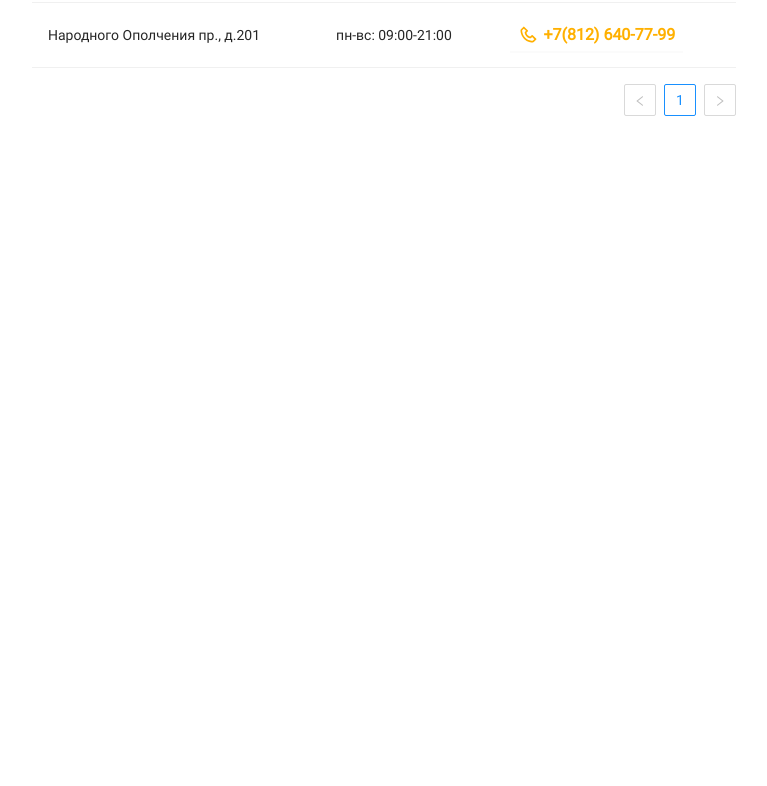
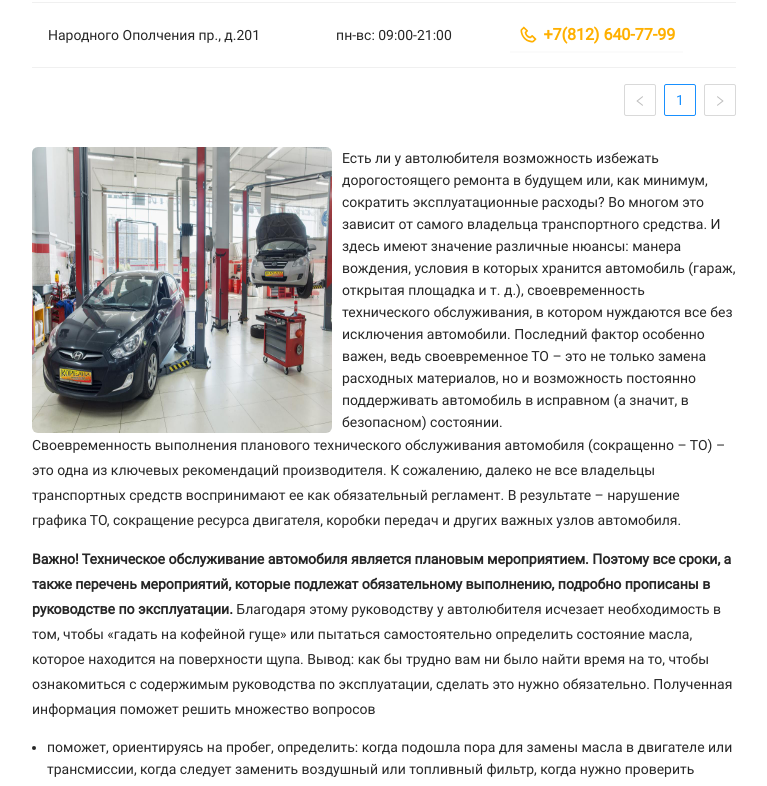
Before and after one commit to MuradKur/chinese.frontend.refresh, a React (Create React App) app: page /autoservice/technical-maintenance in a window 1280 px wide. Shown: the part 2000-2786 px from the top of the page, without its empty margins (416-1183 px from the left). Before the commit the page ends 2132 px from the top, so only its background shows below. Built offline with nearby package versions, Linux system fonts and the light colour scheme.

Commit message:
created tachnical mainstenance

```diff
--- a/src/pages/GuaranteePage/GuaranteePage.tsx
+++ b/src/pages/GuaranteePage/GuaranteePage.tsx
@@ -3,6 +3,8 @@ import Button from '../../components/Button/Button';
 import Details from '../../shablons/Details/Details';
 import './GuaranteePage.scss';
 import { COLORS } from '../../constants';
+import Footer from '../../components/Footer/Footer';
+import FloatingFooter from '../../components/FloatingFooter/FloatingFooter';
 
 interface IExternalProps {}
 
@@ -81,6 +83,7 @@ const GuaranteePage: FC<IProps> = () => {
 
           <iframe
             className="GuaranteePage-iframe"
+            title="iframe"
             width="560"
             height="315"
             src="https://www.youtube.com/embed/POfEa0kIxog"
@@ -111,6 +114,8 @@ const GuaranteePage: FC<IProps> = () => {
           </div>
         </div>
       </Details>
+      <Footer />
+      <FloatingFooter />
     </div>
   );
 };
--- a/src/pages/TechnicalMaintenance/TechnicalMaintenance.scss
+++ b/src/pages/TechnicalMaintenance/TechnicalMaintenance.scss
@@ -25,6 +25,11 @@
   }
 }
 
+.TechnicalMaintenance-content--image {
+  max-width: 300px;
+  border-radius: 6px;
+}
+
 .TechnicalMaintenance {
   .cars-list {
     display: flex;
--- a/src/pages/TechnicalMaintenance/TechnicalMaintenance.tsx
+++ b/src/pages/TechnicalMaintenance/TechnicalMaintenance.tsx
@@ -21,7 +21,10 @@ import sportage from '../../assets/sportage.png';
 import venga from '../../assets/venga.png';
 import notFoundCar from '../../assets/not-found-car.png';
 import sorento from '../../assets/sorento.png';
+import planovoe_to_avtomobilya from '../../assets/planovoe_to_avtomobilya.jpg';
 import { columns, dataSource } from '../CarService/CarService';
+import Footer from '../../components/Footer/Footer';
+import FloatingFooter from '../../components/FloatingFooter/FloatingFooter';
 
 interface IExternalProps {}
 
@@ -96,6 +99,7 @@ const TechnicalMaintenance: FC<IProps> = () => {
   }, []);
 
   return (
+    <>
       <Details>
         <div className="TechnicalMaintenance">
           <img
@@ -121,7 +125,7 @@ const TechnicalMaintenance: FC<IProps> = () => {
           <h3 className="text-center TechnicalMaintenance-title--h3 danger mb-3">
             HYUNDAI
           </h3>
-        <Row className="cars-list mb-3">{renderCars()}</Row>
+          <Row className="cars-list mb-3 flex-wrap">{renderCars()}</Row>
           <p className="text-center color-gray mb-0">
             Не нашли нужную модель или модификацию? Позвоните в любой СТО и
             получите бесплатную консультацию наших <br />
@@ -138,8 +142,8 @@ const TechnicalMaintenance: FC<IProps> = () => {
             <b className="mb-1">Внимание!</b>
             <p className="mb-0">
               Автовладельцы автомобильных марок SsangYong, Daewoo и Chevrolet
-            могут получить консультацию по стоимости ТО связавшись по телефону с
-            любым из наших технических центров.
+              могут получить консультацию по стоимости ТО связавшись по телефону
+              с любым из наших технических центров.
             </p>
           </Warning>
           <h3 className="text-center TechnicalMaintenance-title--h3 mb-3">
@@ -150,12 +154,127 @@ const TechnicalMaintenance: FC<IProps> = () => {
             СТАНЦИИ ТЕХНИЧЕСКОГО ОБСЛУЖИВАНИЯ
           </h3>
           <Table
-          className="wow fadeIn "
+            className="wow fadeIn mb-3"
             dataSource={dataSource}
             columns={columns}
           />
+          <div className="d-flex">
+            <img
+              className="TechnicalMaintenance-content--image"
+              src={planovoe_to_avtomobilya}
+              alt="planovoe_to_avtomobilya"
+            />
+            <div className="ml-2">
+              Есть ли у автолюбителя возможность избежать дорогостоящего ремонта
+              в будущем или, как минимум, сократить эксплуатационные расходы? Во
+              многом это зависит от самого владельца транспортного средства. И
+              здесь имеют значение различные нюансы: манера вождения, условия в
+              которых хранится автомобиль (гараж, открытая площадка и т. д.),
+              своевременность технического обслуживания, в котором нуждаются все
+              без исключения автомобили. Последний фактор особенно важен, ведь
+              своевременное ТО – это не только замена расходных материалов, но и
+              возможность постоянно поддерживать автомобиль в исправном (а
+              значит, в безопасном) состоянии.
+            </div>
+          </div>
+          <p>
+            Своевременность выполнения планового технического обслуживания
+            автомобиля (сокращенно – ТО) – это одна из ключевых рекомендаций
+            производителя. К сожалению, далеко не все владельцы транспортных
+            средств воспринимают ее как обязательный регламент. В результате –
+            нарушение графика ТО, сокращение ресурса двигателя, коробки передач
+            и других важных узлов автомобиля.
+          </p>
+          <p>
+            <b>
+              Важно! Техническое обслуживание автомобиля является плановым
+              мероприятием. Поэтому все сроки, а также перечень мероприятий,
+              которые подлежат обязательному выполнению, подробно прописаны в
+              руководстве по эксплуатации.{' '}
+            </b>
+            Благодаря этому руководству у автолюбителя исчезает необходимость в
+            том, чтобы «гадать на кофейной гуще» или пытаться самостоятельно
+            определить состояние масла, которое находится на поверхности щупа.
+            Вывод: как бы трудно вам ни было найти время на то, чтобы
+            ознакомиться с содержимым руководства по эксплуатации, сделать это
+            нужно обязательно. Полученная информация поможет решить множество
+            вопросов
+          </p>
+          <ul className="ml-3 mb-3">
+            <li className="mb-2">
+              поможет, ориентируясь на пробег, определить: когда подошла пора
+              для замены масла в двигателе или трансмиссии, когда следует
+              заменить воздушный или топливный фильтр, когда нужно проверить
+              состояние тормозных колодок и так далее;
+            </li>
+            <li className="mb-2">
+              поможет избежать лишних расходов: некоторые особо ответственные
+              водители обращаются к услугам сервисных специалистов намного чаще,
+              чем это необходимо, а преждевременная замена расходных материалов,
+              как мы понимаем, приводит к неоправданным денежным тратам;
+            </li>
+            <li>
+              поможет использовать расходные материалы и топливо,
+              соответствующие марке и другим особенностям своего транспортного
+              средства.
+            </li>
+          </ul>
+          <p>
+            Впрочем, что касается подходящих сортов масла или, к примеру,
+            разновидностей охлаждающей жидкости: в этих вопросах лучше всего
+            помогут разобраться сотрудники нашей сети станций технического
+            обслуживания. Они с готовностью предоставят подходящие расходники и
+            произведут плановое ТО:
+          </p>
+          <ul className="ml-3 mb-3">
+            <li className="mb-2">
+              произведут замену масел и других рабочих жидкостей в автомобиле;
+            </li>
+            <li className="mb-2">выполнят необходимые регулировки;</li>
+            <li className="mb-2">
+              заменят фильтры, свечи, ремни и другие расходные материалы;
+            </li>
+            <li>проведут компьютерную диагностику всех систем автомобиля.</li>
+          </ul>
+          <p>
+            Прошедший своевременное техническое обслуживаниеавтомобиль, никогда
+            не разочарует владельца внезапной поломкой. Причем только регулярное
+            ТО может гарантировать стопроцентную безопасность во время
+            эксплуатации транспортного средства.
+          </p>
+          <b>
+            <em>
+              Плановое техническое обслуживание автомобилей KIA, Hyundai,
+              SsangYong, Daewoo, Chevrolet, Вы можете пройти обратившись в любой
+              из технических центров компании "Кореана".
+            </em>
+          </b>
+          <div className="GuaranteePage-border mt-4">
+            <h2 className="GuaranteePage-title-h2">
+              НУЖНА ПОМОЩЬ? ПЕРЕЗВОНИМ!
+            </h2>
+
+            <p className="GuaranteePage-paragraph">
+              Оставьте номер телефона и наш технический специалист свяжется с
+              вами и поможет с записью
+            </p>
+
+            <div className="GuaranteePage-input-button-block-padding">
+              <div className="GuaranteePage-input-button-block">
+                <input className="GuaranteePage-input" type="text" />
+                <Button
+                  bgColor={COLORS.black}
+                  className="GuaranteePage-send-button">
+                  ОТПРАВИТЬ
+                </Button>
+              </div>
+            </div>
+          </div>
         </div>
       </Details>
+      <Footer />
+      <FloatingFooter />
+    </>
   );
 };
 
```
Also changed, not shown: src/assets/planovoe_to_avtomobilya.jpg (added). Lines whose indentation alone changed are shown as unchanged.
